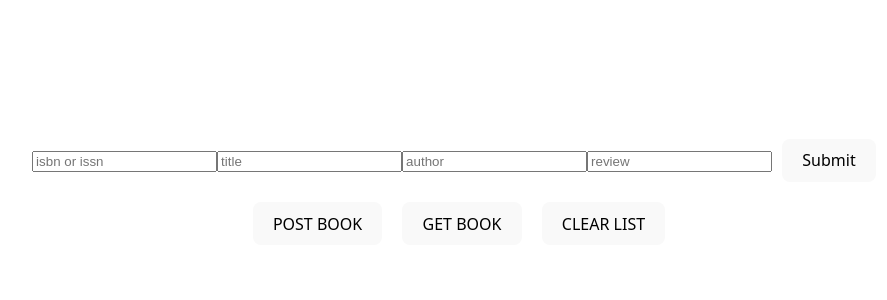
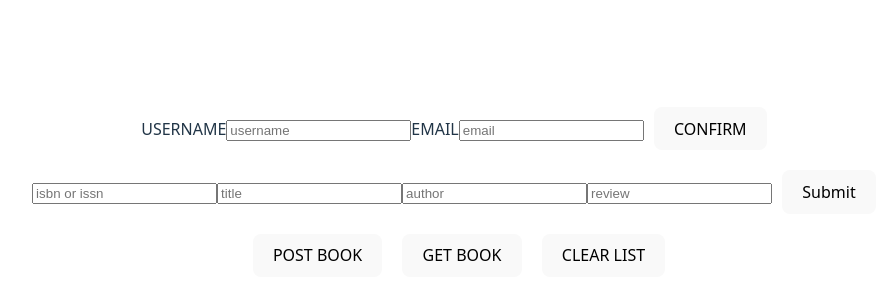
Before and after one commit to aanatema/project-biome, a React (Vite) app in the folder front-end/: page / in a window 1280 px wide. Shown: the part 208-508 px from the top of the page, without its empty margins (181-1068 px from the left). Built offline with nearby package versions, Linux system fonts and the light colour scheme.

Commit message:
create register form

```diff
--- a/front-end/src/App.tsx
+++ b/front-end/src/App.tsx
@@ -2,6 +2,7 @@ import { useState } from "react";
 import type { Books } from "../../back-end/src/books.ts";
 import "./App.css";
 import { BookForm } from "./BookForm.tsx";
+import { RegisterForm } from "./RegisterForm.tsx";
 
 function App() {
   const [books, setBooks] = useState<Books[]>([]);
@@ -24,6 +25,7 @@ function App() {
 
   return (
     <>
+      <RegisterForm />
       <BookForm />
 
       <div>
--- /dev/null
+++ b/front-end/src/RegisterForm.tsx
@@ -0,0 +1,60 @@
+import { type SubmitHandler, useForm } from "react-hook-form";
+
+export type UserProps = {
+  username: string;
+  email: string;
+  password?: string;
+};
+
+export function RegisterForm() {
+
+  const {
+    register,
+    handleSubmit,
+    formState: { errors },
+  } = useForm<UserProps>();
+
+  const onSubmit: SubmitHandler<UserProps> = (data) => {
+    console.log(data);
+  };
+
+  return (
+    <form
+      className="register-form"
+      onSubmit={handleSubmit(onSubmit)}
+      method="POST"
+    >
+      <label>
+        USERNAME
+        <input
+          {...register("username", { required: "Incorrect username" })}
+          type="text"
+          placeholder="username"
+        />
+        {errors.username && <p>{errors.username.message}</p>}
+      </label>
+      <label>
+        EMAIL
+        <input
+          {...register("email", { required: "Incorrect email" })}
+          type="text"
+          placeholder="email"
+        />
+        {errors.email && <p>{errors.email.message}</p>}
+      </label>
+
+      {/* LATER */}
+      {/* <label>
+        PASSWORD
+        <input
+          {...register("password", { required: "Incorrect password" })}
+          type="password"
+          placeholder="password"
+        />
+        {errors.password && <p>{errors.password.message}</p>}
+      </label> */}
+
+      <button type="submit"> CONFIRM </button>
+    </form>
+  );
+}
```
